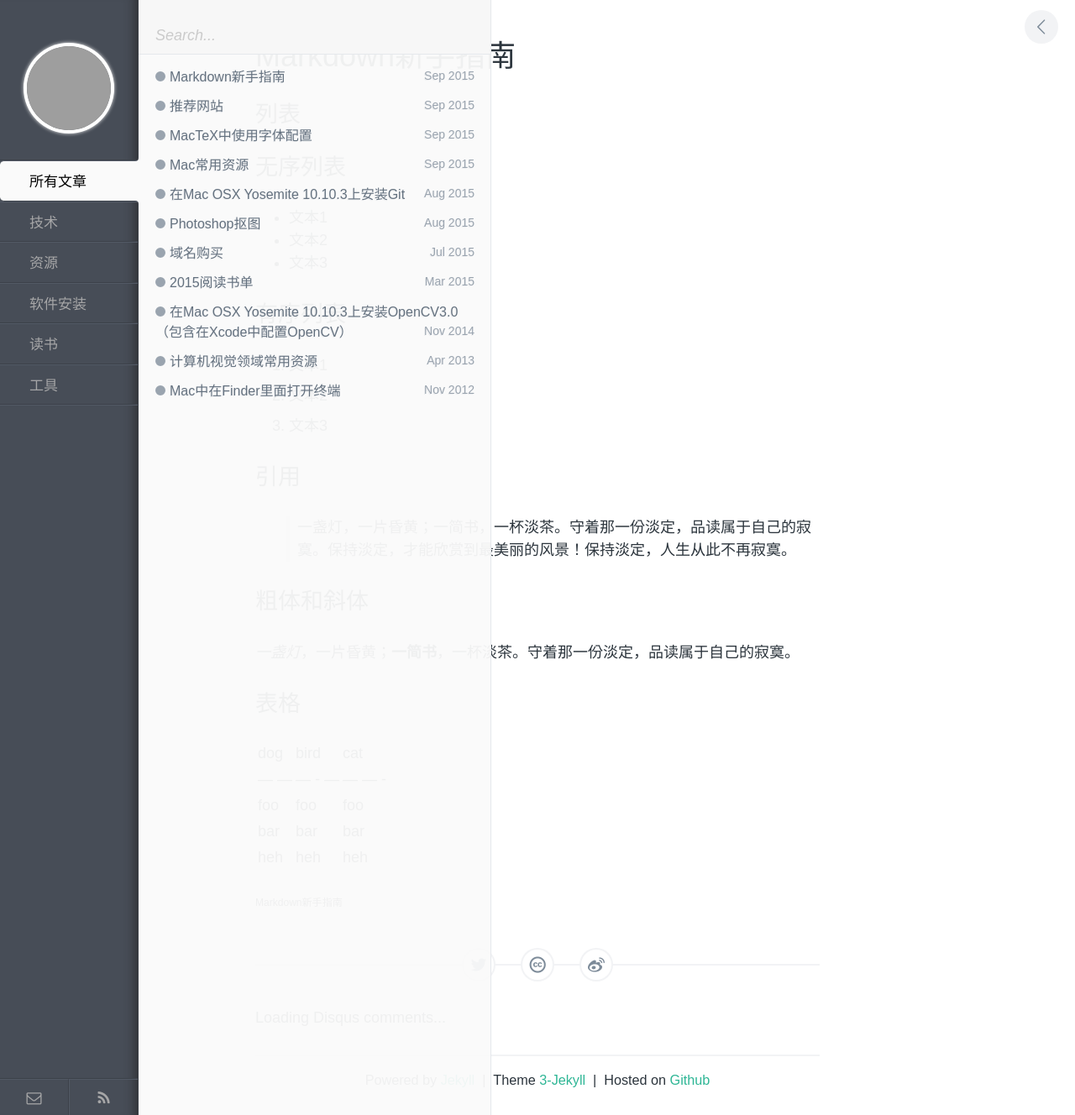
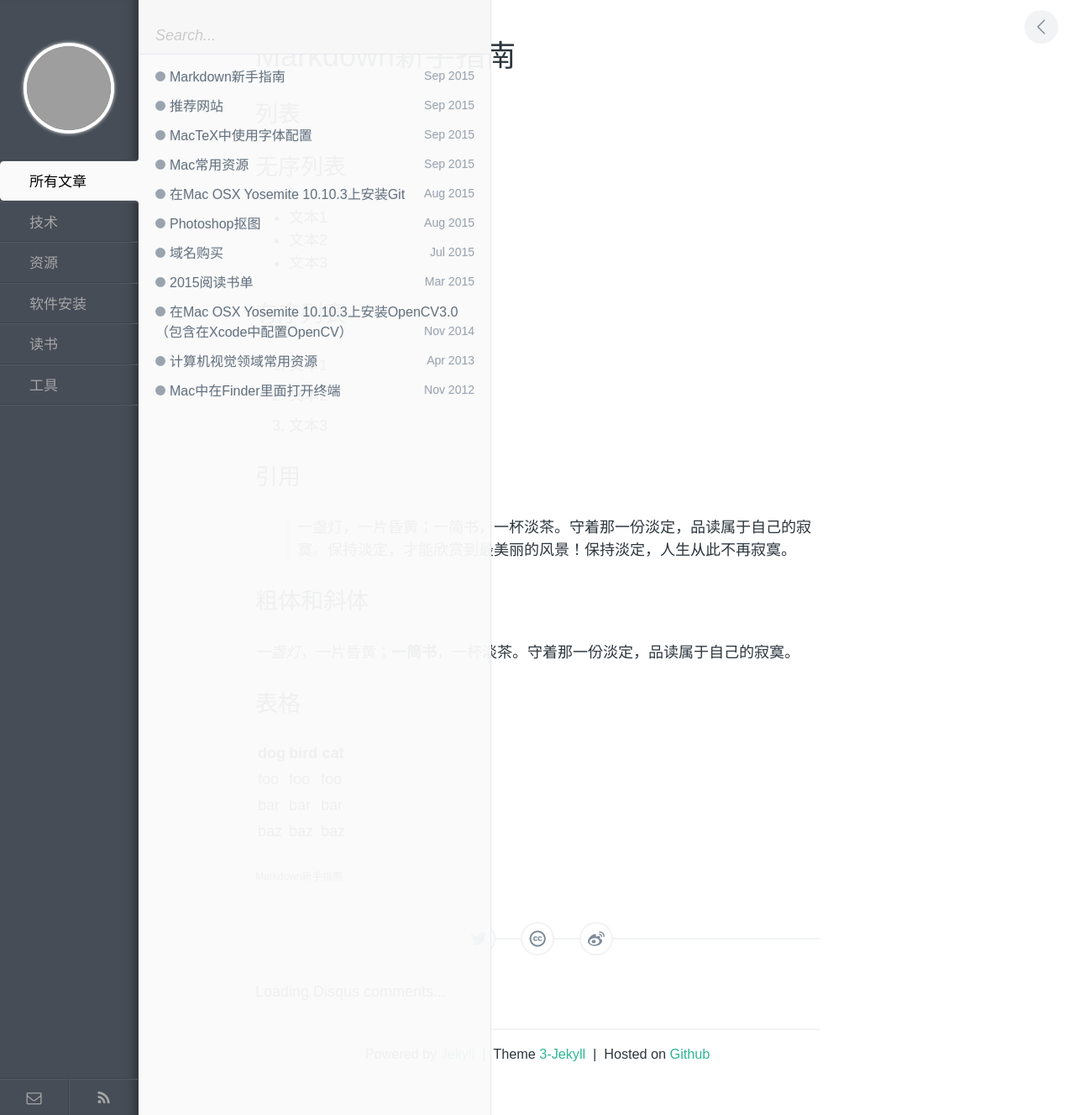
Before and after one commit to zhuyafei/zhuyafei.github.io, a Jekyll site: the page built from _posts/tech/2015-09-20-Markdown.md, in a window 1280 px wide. Shown: the whole page at 84% size. Built offline with Jekyll 4.4.1, drawn with Linux system fonts in a browser that asks for light colours; comment, search, counter and statistics services are not loaded; grey boxes are pictures that could not be loaded.

Commit message:
Modify 2015-09-20-Markdown.md

```diff
--- a/_posts/tech/2015-09-20-Markdown.md
+++ b/_posts/tech/2015-09-20-Markdown.md
@@ -27,11 +27,11 @@ category: 技术
 
 ## 表格
 
-| dog | bird | cat |
-| — — |— - — |— — -|
-| foo | foo  | foo |
-| bar | bar  | bar |
-| heh | heh  | heh |
+dog | bird | cat
+----|------|----
+foo | foo  | foo
+bar | bar  | bar
+baz | baz  | baz
 
 
 ###### Markdown新手指南
```
